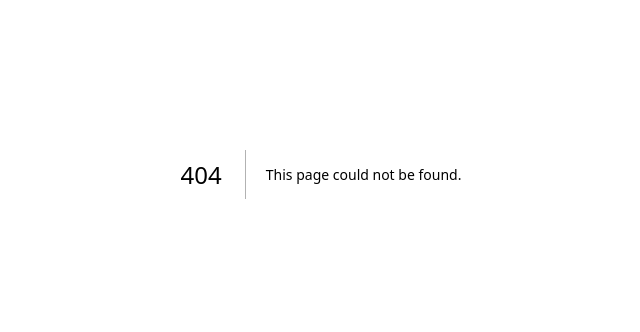
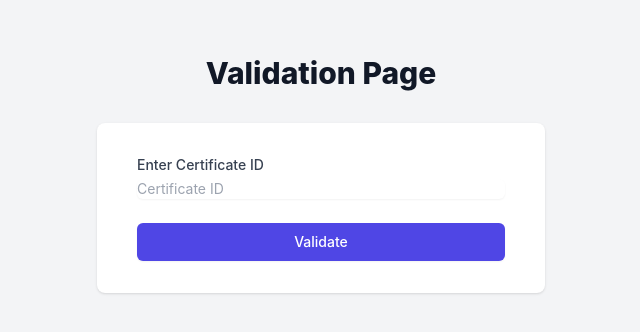
Before and after one commit to ddileep01/assngo-website, a Next.js app: page /validate in a window 1280 px wide. Before the commit this address had no page. Shown: the part 226-558 px from the top of the page, without its empty margins (319-959 px from the left). Built offline with nearby package versions, Linux system fonts and the light colour scheme.

Commit message:
added validate page

```diff
--- a/components/footer.js
+++ b/components/footer.js
@@ -9,7 +9,7 @@ export default function Footer() {
   const navigation = [
     { label: "Sitemap", link: "/sitemap" },
     { label: "Blogs and News", link: "/blogs" },
-    { label: "Admin Login", link: "/" },
+    { label: "validate", link: "/validate" },
   ];
   const legal = [
     { label: "Terms", link: "/terms" },
--- a/pages/sitemap.js
+++ b/pages/sitemap.js
@@ -39,6 +39,9 @@ const SitemapPage = () => {
             <li>
               <Link href="/blogs">Blogs and News</Link>
             </li>
+            <li>
+              <Link href="/validate">certificate validation</Link>
+            </li>
             {/* Add more pages as needed */}
           </ul>
 
--- /dev/null
+++ b/pages/validate.js
@@ -0,0 +1,109 @@
+import React, { useState } from "react";
+
+const Validate = () => {
+  const [certificateInfo, setCertificateInfo] = useState(null);
+  const [errorMessage, setErrorMessage] = useState(null);
+  const [id, setId] = useState("");
+
+  const formatDate = (dateString) => {
+    const date = new Date(dateString);
+    const year = date.getFullYear();
+    const month = String(date.getMonth() + 1).padStart(2, "0");
+    const day = String(date.getDate()).padStart(2, "0");
+    return `${year}-${month}-${day}`;
+  };
+
+  const validateCertificate = async () => {
+    try {
+      const response = await fetch(
+        "https://good-jade-dhole-robe.cyclic.app/certificates"
+      );
+      const data = await response.json();
+      const certificate = data.find((cert) => cert.certId === id);
+
+      if (certificate) {
+        setCertificateInfo(certificate);
+        setErrorMessage(null);
+      } else {
+        setErrorMessage("No valid certificate found for the given ID.");
+        setCertificateInfo(null);
+      }
+    } catch (error) {
+      setErrorMessage("Error validating certificate.");
+      setCertificateInfo(null);
+    }
+
+    // Reset the input box after validation
+    setId("");
+  };
+
+  const handleInputChange = (event) => {
+    setId(event.target.value);
+  };
+
+  return (
+    <div className="min-h-screen bg-gray-100 flex flex-col justify-center py-12 sm:px-6 lg:px-8">
+      <div className="sm:mx-auto sm:w-full sm:max-w-md">
+        <h1 className="text-center text-3xl font-extrabold text-gray-900">
+          Validation Page
+        </h1>
+        <div className="mt-8 bg-white py-8 px-4 shadow sm:rounded-lg sm:px-10">
+          <div>
+            <label
+              htmlFor="certificateId"
+              className="block text-sm font-medium text-gray-700"
+            >
+              Enter Certificate ID
+            </label>
+            <div className="mt-1">
+              <input
+                type="text"
+                id="certificateId"
+                value={id}
+                onChange={handleInputChange}
+                className="shadow-sm focus:ring-indigo-500 focus:border-indigo-500 block w-full sm:text-sm border-gray-300 rounded-md"
+                placeholder="Certificate ID"
+              />
+            </div>
+          </div>
+          <div className="mt-6">
+            <button
+              onClick={validateCertificate}
+              className="w-full flex justify-center py-2 px-4 border border-transparent rounded-md shadow-sm text-sm font-medium text-white bg-indigo-600 hover:bg-indigo-700 focus:outline-none focus:ring-2 focus:ring-offset-2 focus:ring-indigo-500"
+            >
+              Validate
+            </button>
+          </div>
+          {errorMessage && (
+            <p className="mt-4 text-sm text-red-600">{errorMessage}</p>
+          )}
+          {certificateInfo && (
+            <div className="mt-6">
+              <p>
+                <span className="font-medium">Name:</span>{" "}
+                {certificateInfo.name}
+              </p>
+              <p>
+                <span className="font-medium">From Date:</span>{" "}
+                {formatDate(certificateInfo.fromDate)}
+              </p>
+              <p>
+                <span className="font-medium">To Date:</span>{" "}
+                {formatDate(certificateInfo.toDate)}
+              </p>
+              <p>
+                <span className="font-medium">Certificate ID:</span>{" "}
+                {certificateInfo.certId}
+              </p>
+              <p className="mt-2 text-green-600 font-medium">
+                The given certificate is valid.
+              </p>
+            </div>
+          )}
+        </div>
+      </div>
+    </div>
+  );
+};
+
+export default Validate;
```
